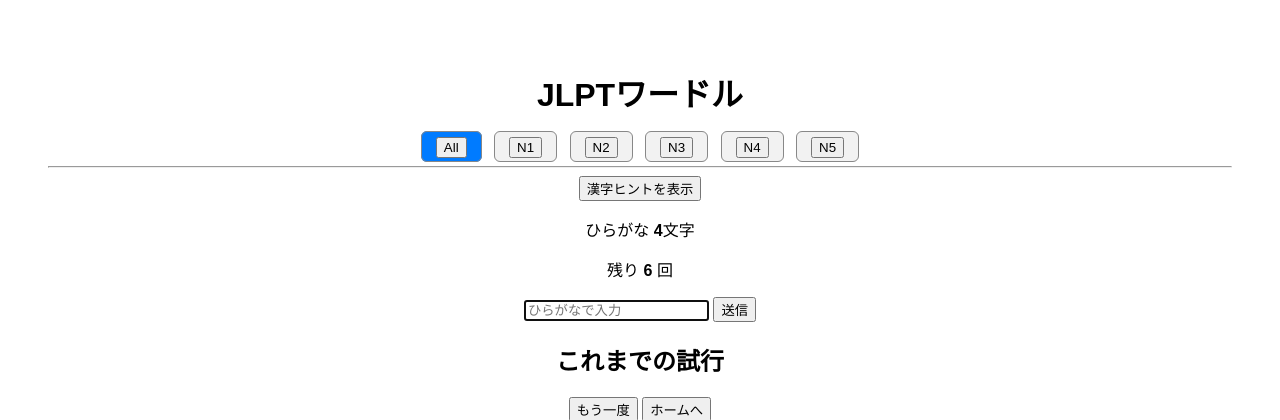
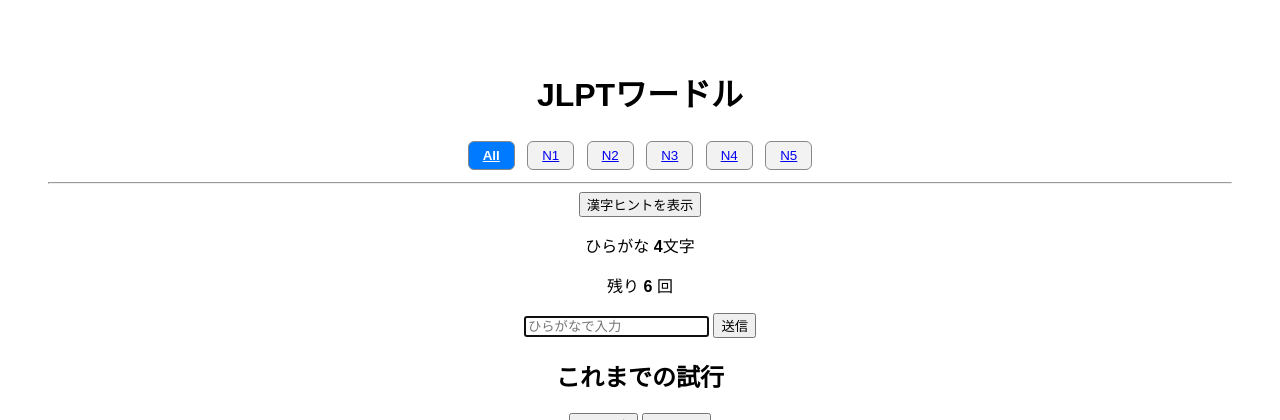
Before and after one commit to yoona53/Project, a Django app: page /quiz/ in a window 1280 px wide. Shown: the top 420 px of the page. Run offline with Django 3.2, Linux system fonts and the light colour scheme; data comes from the database, SQL or seed files in the repository; both versions use the stored data as it was after the commit.

Commit message:
button style, element display fixes

```diff
--- a/wordle/templates/wordle/quiz.html
+++ b/wordle/templates/wordle/quiz.html
@@ -34,6 +34,10 @@
       font-weight: bold;
     }
 
+    .level-button.active a{
+      color: white;
+    }
+
   </style>
   <script>
     function btnClick(){
@@ -55,12 +59,12 @@
 <body>
   <h1>JLPTワードル</h1>
   <div class="level-buttons">
-  <a href="{% url 'wordle:quiz' %}?level=all" class="level-button {% if level == 'all' %}active{% endif %}"><button>All</button></a>
-  <a href="{% url 'wordle:quiz' %}?level=n1" class="level-button {% if level == 'n1' %}active{% endif %}"><button>N1</button></a>
-  <a href="{% url 'wordle:quiz' %}?level=n2" class="level-button {% if level == 'n2' %}active{% endif %}"><button>N2</button></a>
-  <a href="{% url 'wordle:quiz' %}?level=n3" class="level-button {% if level == 'n3' %}active{% endif %}"><button>N3</button></a>
-  <a href="{% url 'wordle:quiz' %}?level=n4" class="level-button {% if level == 'n4' %}active{% endif %}"><button>N4</button></a>
-  <a href="{% url 'wordle:quiz' %}?level=n5" class="level-button {% if level == 'n5' %}active{% endif %}"><button>N5</button></a>
+  <button class="level-button {% if level == 'all' %}active{% endif %}"><a href="{% url 'wordle:quiz' %}?reset=1&level=all">All</a></button>
+  <button class="level-button {% if level == 'n1' %}active{% endif %}"><a href="{% url 'wordle:quiz' %}?reset=1&level=n1">N1</a></button>
+  <button class="level-button {% if level == 'n2' %}active{% endif %}"><a href="{% url 'wordle:quiz' %}?reset=1&level=n2">N2</a></button>
+  <button class="level-button {% if level == 'n3' %}active{% endif %}"><a href="{% url 'wordle:quiz' %}?reset=1&level=n3">N3</a></button>
+  <button class="level-button {% if level == 'n4' %}active{% endif %}"><a href="{% url 'wordle:quiz' %}?reset=1&level=n4">N4</a></button>
+  <button class="level-button {% if level == 'n5' %}active{% endif %}"><a href="{% url 'wordle:quiz' %}?reset=1&level=n5">N5</a></button>
 </div>
 <hr/>
   <!-- 漢字ヒント -->
@@ -76,10 +80,6 @@
   {% if remaining > 0 %}
     <form method="POST">
       {% csrf_token %}
-      <input type="hidden" name="answer" value="{{ answer }}">
-      <input type="hidden" name="expression" value="{{ expression }}">
-      <input type="hidden" name="attempts" value='{{ attempts_json|escapejs }}'>
-
       <input type="text" name="guess" placeholder="ひらがなで入力" required autofocus>
       <button type="submit">送信</button>
     </form>
--- a/wordle/views.py
+++ b/wordle/views.py
@@ -29,24 +29,30 @@ def compare_words(answer, guess):
 def quiz(request):
     level = request.GET.get('level', 'all')
 
-    # 퀴즈 리셋 요청 (GET ?reset=1)
+    # クイズリセット (GET ?reset=1)
     if request.GET.get("reset") == "1":
         for key in ['answer', 'expression', 'attempts', 'level']:
             request.session.pop(key, None)
+        request.session['level'] = level
         return redirect(f"{request.path}?level={level or request.session.get('level', 'all')}")
 
 
     # 새로운 문제 출제
     if 'answer' not in request.session or request.session.get('level') != level:
         qs = Word.objects.filter(active=True)
-        if level != 'all':
-            qs = qs.filter(tag__icontains=f'JLPT_N{level[-1]}')
+
+        # level から数字を抽出
+        match = re.search(r'\d+', level)
+        if match:
+            number = match.group()
+            qs = qs.filter(tag__icontains=number)
 
         word = qs.order_by('?').first()
 
         if not word:
             return render(request, 'wordle/quiz.html', {'error': f'{level} の単語が見つかりません。'})
 
+        # session save
         request.session['answer'] = word.reading
         request.session['expression'] = word.expression
         request.session['attempts'] = []
```
Also changed, not shown: db.sqlite3.
